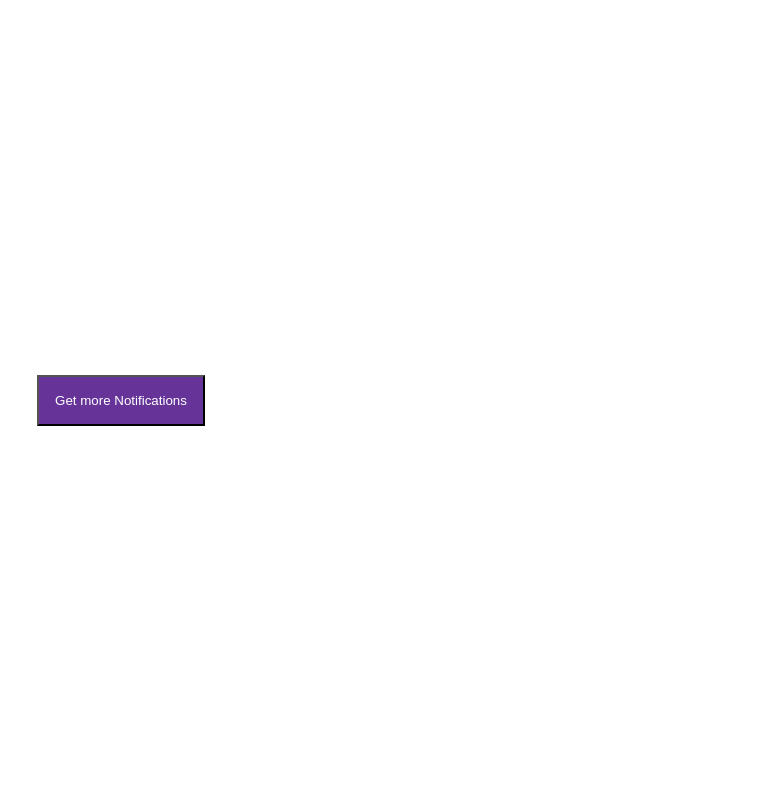
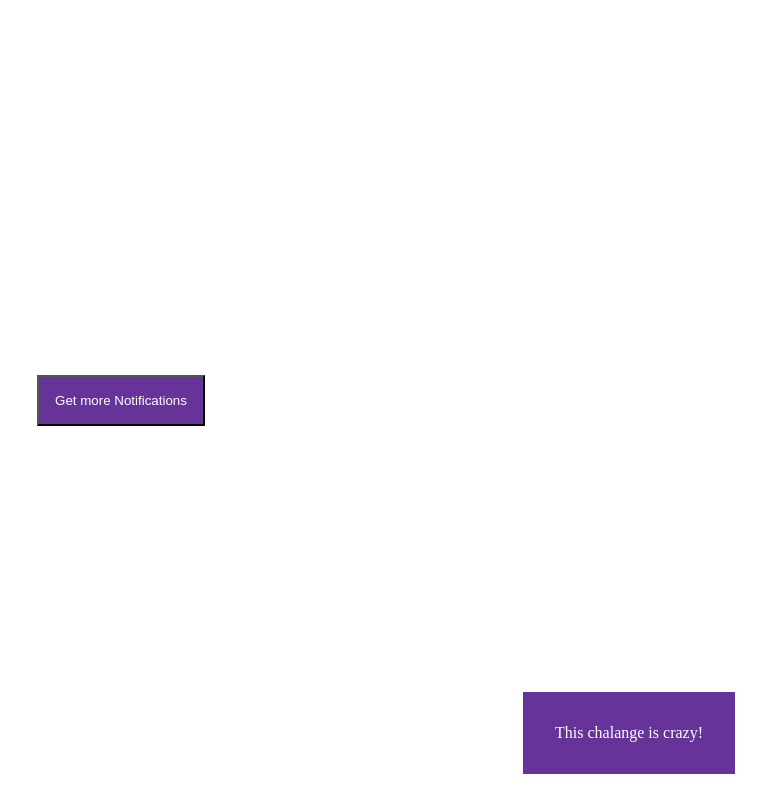
Before and after one commit to mdsalauddinahmed/notification, a plain HTML site: page index.html in a window 1280 px wide. Both pictures are taken after a click on the button "Get more Notifications". Shown: the whole page, without its empty margins (519-1280 px from the left). Drawn offline with Linux system fonts and the light colour scheme.

Commit message:
done this mini project

```diff
--- a/index.html
+++ b/index.html
@@ -18,7 +18,18 @@
     <script>
         const btn = document.getElementById('btn');
         const container = document.getElementById('container');
-
+        btn.addEventListener('click',()=>{
+            createNotification();
+        })
+        function createNotification(){
+            const notif =document.createElement("div");
+            notif.classList.add("toast");
+            notif.innerText="This chalange is crazy!";
+            container.appendChild(notif);
+            setTimeout(()=>{
+                notif.remove();
+            },3000);
+        }
 
     </script>
 </body>
--- a/style.css
+++ b/style.css
@@ -19,3 +19,14 @@ button{
     padding: 1rem;
 
 }
+#container{
+    position: fixed;
+    bottom: 10px;
+    right: 10px;
+}
+.toast{
+    background-color: rebeccapurple;
+    color: #fff;
+    padding: 2rem;
+    margin: 1rem;
+}
```
